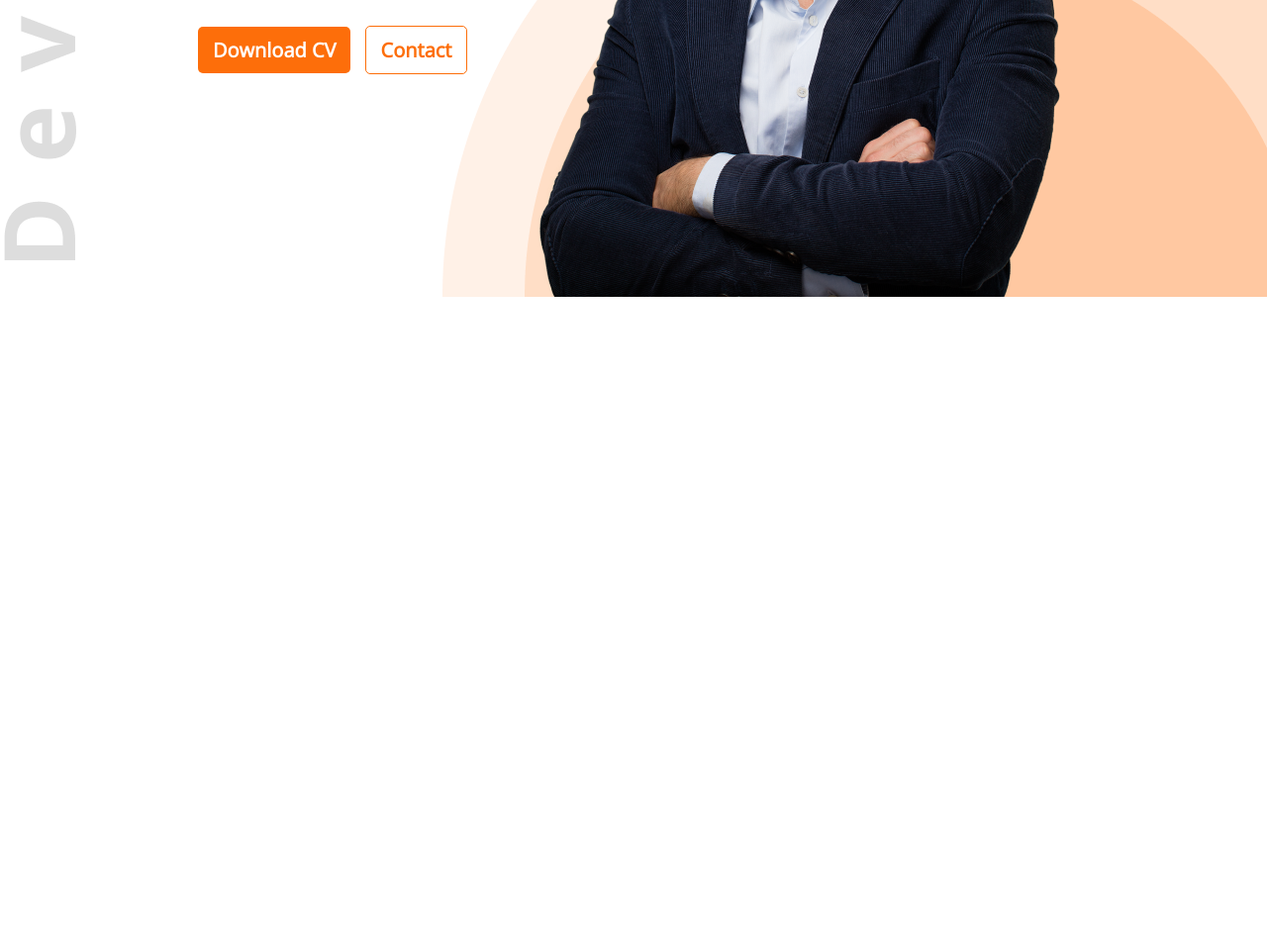
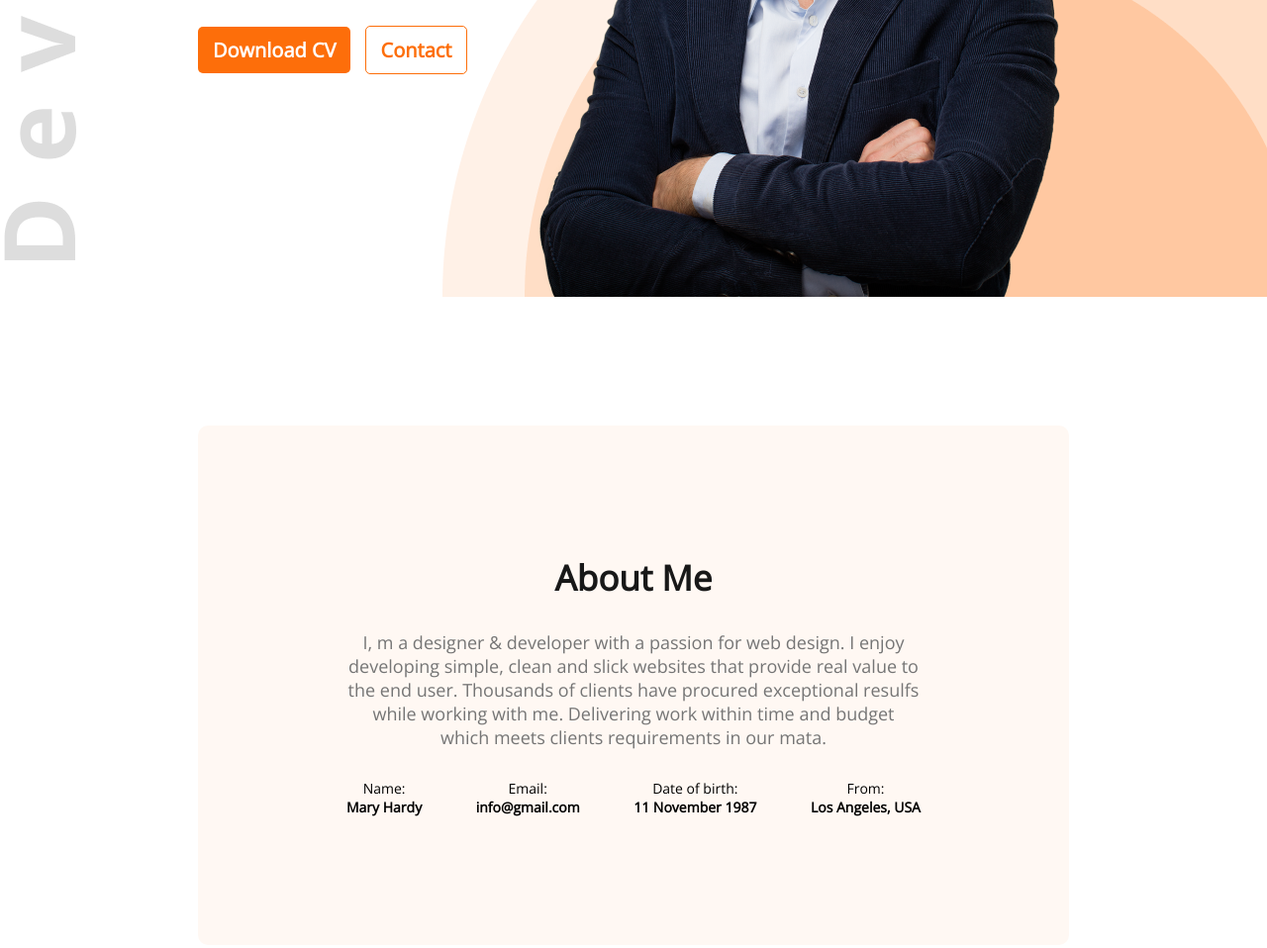
Before and after one commit to Zihanur/developer-portfolio, a plain HTML site: page index.html in a window 1280 px wide. Shown: the part 537-1495 px from the top of the page at 99% size. Before the commit the page ends 837 px from the top, so only its background shows below. Drawn offline with nearby package versions, Linux system fonts and the light colour scheme.

Commit message:
add About

```diff
--- a/css/style.css
+++ b/css/style.css
@@ -106,3 +106,34 @@ header{
   border: 1px solid #FD6E0A;
   border-radius: 5px;
 }
+
+/*About me*/
+
+.about-me{
+  margin: 130px 200px;
+  text-align: center;
+  background: #FFF8F3;
+  border-radius: 10px;
+}
+
+.about-me-title{
+  font-weight: 700;
+  font-size: 35px;
+  padding-top: 130px;
+  padding-bottom: 30px;
+  color: #181818;
+}
+
+.about-me-description{
+  padding: 0 150px;
+  font-weight: 400;
+  font-size: 18px;
+  color: #757575;
+}
+
+.about-info{
+  padding: 30px 150px 130px;
+  display: flex;
+  justify-content: space-between;
+  font-size: 14px;
+}
--- a/index.html
+++ b/index.html
@@ -31,5 +31,30 @@
       <img src="images/hardy.png" alt="profile image">
     </div>
   </header>
-</body>
-</html>
+  <section class="about-me">
+    <h3 class="about-me-title">About Me</h3>
+    <p class="about-me-description">I, m a designer & developer with a passion for web design. I enjoy developing simple, clean and slick websites that provide real value to the end user. Thousands of clients have procured exceptional resulfs while working with me. Delivering work within time and budget which meets clients requirements in our mata.</p>
+    <div class="about-info">
+      <div class="about-name">
+        <p>Name: <br>
+          <b>Mary Hardy</b> </p>
+      </div>
+      <div class="about-mail">
+        <p>
+          Email: <br>
+          <b>info@gmail.com</b>
+        </p>
+      </div>
+      <div class="about-birthday">
+        <p>
+          Date of birth: <br>
+          <b>11 November 1987</b>
+        </p>
+      </div>
+      <div class="about-from">
+        <p>
+          From: <br>
+          <b>Los Angeles, USA</b>
+        </p>
+      </div>
+    </div>
```
